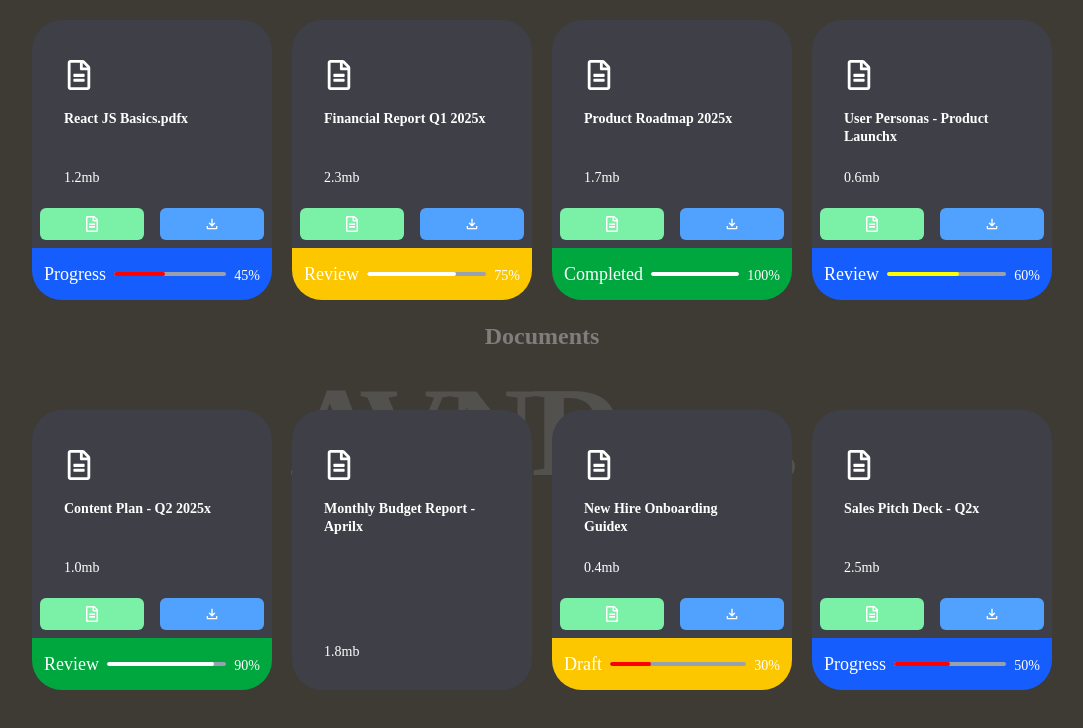
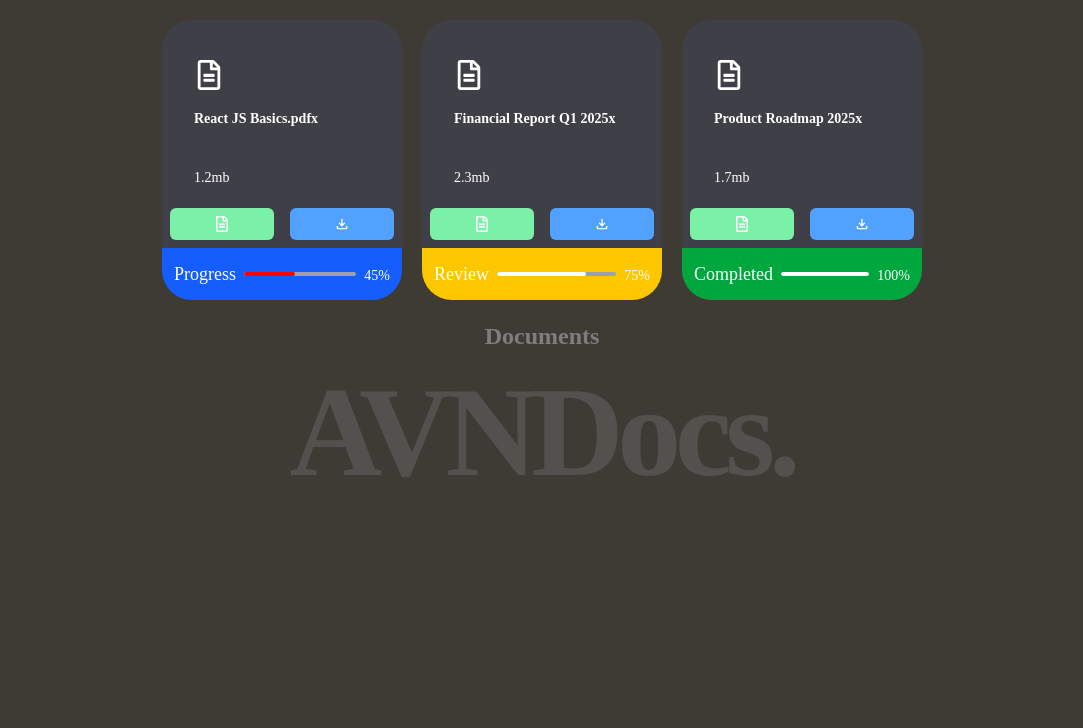
Before and after one commit to Vannamma148/avdocs, a React (Vite) app: page / in a window 1280 px wide. Shown: the top 728 px of the page, without its empty margins (98-1181 px from the left). Built offline with nearby package versions, Linux system fonts and the light colour scheme.

Commit message:
Update Foreground.jsx

```diff
--- a/src/components/Foreground.jsx
+++ b/src/components/Foreground.jsx
@@ -42,66 +42,7 @@ export default function Foreground() {
       tagColor: "green",
     },
   },
-  {
-    desc: "User Personas - Product Launch",
-    fileSize: "0.6mb",
-    close: false,
-    progress: 60,
-    fileUrl: "/files/user-personas.pdf",
-    tag: {
-      isOpen: true,
-      tagTitle: "Review",
-      tagColor: "blue",
-    },
-  },
-  {
-    desc: "Content Plan - Q2 2025",
-    fileSize: "1.0mb",
-    close: false,
-    progress: 90,
-    fileUrl: "/files/content-plan.pdf",
-    tag: {
-      isOpen: true,
-      tagTitle: "Review",
-      tagColor: "green",
-    },
-  },
-  {
-    desc: "Monthly Budget Report - April",
-    fileSize: "1.8mb",
-    close: true,
-    progress: 0,
-    fileUrl: "/files/monthly-budget.pdf",
-    tag: {
-      isOpen: false,
-      tagTitle: "Archived",
-      tagColor: "gray",
-    },
-  },
-  {
-    desc: "New Hire Onboarding Guide",
-    fileSize: "0.4mb",
-    close: false,
-    progress: 30,
-    fileUrl: "/files/onboarding-guide.pdf",
-    tag: {
-      isOpen: true,
-      tagTitle: "Draft",
-      tagColor: "yellow",
-    },
-  },
-  {
-    desc: "Sales Pitch Deck - Q2",
-    fileSize: "2.5mb",
-    close: false,
-    progress: 50,
-    fileUrl: "/files/sales-pitch.pdf",
-    tag: {
-      isOpen: true,
-      tagTitle: "Progress",
-      tagColor: "blue",
-    },
-  },
+
 ];
 
   return (
```
